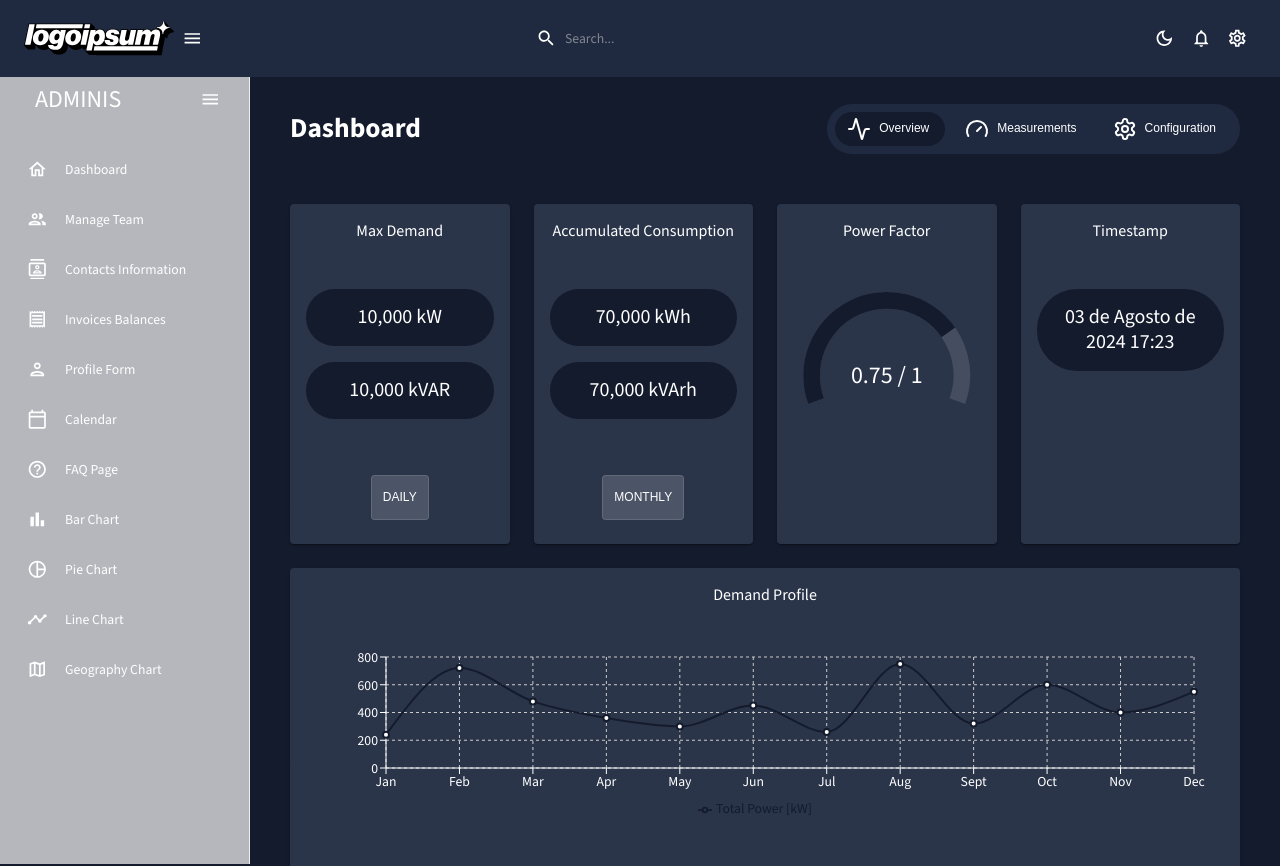
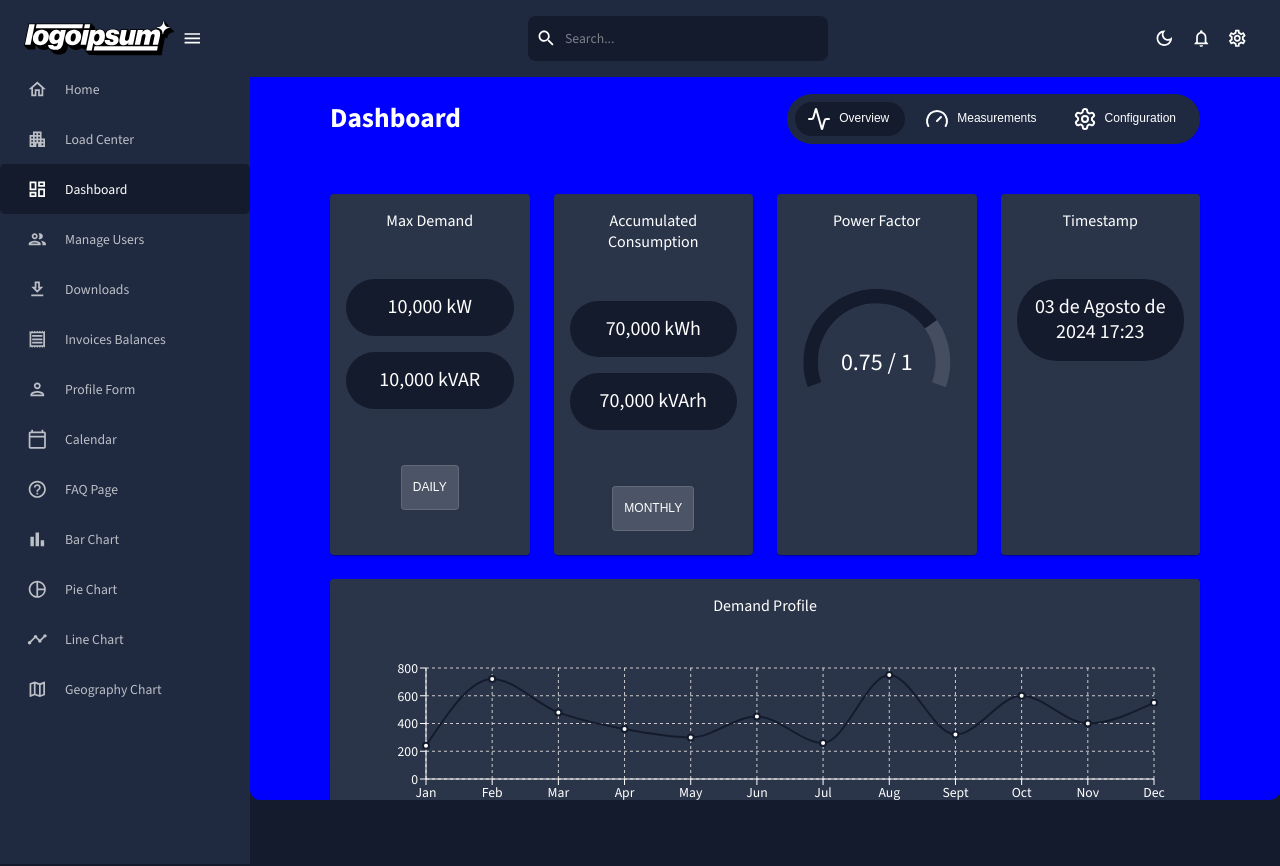
Before and after one commit to NexeliumMx/PowerTick-frontend, a React (Vite) app: page /dashboard in a window 1280 px wide. Shown: the top 866 px of the page. After the commit the page ends 800 px from the top, so only its background shows below. Built offline with nearby package versions, Linux system fonts and the light colour scheme.

Commit message:
finish implementation of react sidebar pro

```diff
--- a/src/App.jsx
+++ b/src/App.jsx
@@ -17,7 +17,7 @@ function App() {
       {/* Routes without Navbar and Sidebar */}
       <Route path="/" element={<Home />} />
       <Route path="*" element={<NotFound />} />
-      <Route path="/sidebar-menu-test" element={<SidebarMenuTest />} />
+
 
       {/* Routes with Navbar (and Sidebar in the future) */}
       <Route element={<MainLayout />}>
@@ -27,6 +27,9 @@ function App() {
         <Route path="/users" element={<Users />} />
         <Route path="/mui-components-test" element={<MUIComponentsTest />} />
       </Route>
+
+      {/* Test Routes */}
+      <Route path="/sidebar-menu-test" element={<SidebarMenuTest />} />
     </Routes>
   );
 }
--- a/src/components/ui/SidebarMenu.jsx
+++ b/src/components/ui/SidebarMenu.jsx
@@ -1,9 +1,12 @@
+import { useState, useEffect, useContext } from "react";
 import { Sidebar, Menu, MenuItem } from "react-pro-sidebar";
-import { useState } from "react";
-import { Box, IconButton, Typography, useTheme } from "@mui/material";
+import { Box, useTheme } from "@mui/material";
+import { Link, useLocation } from "react-router-dom"; // Import useLocation to track current path
 import HomeOutlinedIcon from "@mui/icons-material/HomeOutlined";
+import DashboardOutlinedIcon from "@mui/icons-material/DashboardOutlined";
 import PeopleOutlinedIcon from "@mui/icons-material/PeopleOutlined";
-import ContactsOutlinedIcon from "@mui/icons-material/ContactsOutlined";
+import ApartmentOutlinedIcon from "@mui/icons-material/ApartmentOutlined";
+import DownloadOutlinedIcon from "@mui/icons-material/DownloadOutlined";
 import ReceiptOutlinedIcon from "@mui/icons-material/ReceiptOutlined";
 import PersonOutlinedIcon from "@mui/icons-material/PersonOutlined";
 import CalendarTodayOutlinedIcon from "@mui/icons-material/CalendarTodayOutlined";
@@ -11,114 +14,212 @@ import HelpOutlineOutlinedIcon from "@mui/icons-material/HelpOutlineOutlined";
 import BarChartOutlinedIcon from "@mui/icons-material/BarChartOutlined";
 import PieChartOutlineOutlinedIcon from "@mui/icons-material/PieChartOutlineOutlined";
 import TimelineOutlinedIcon from "@mui/icons-material/TimelineOutlined";
-import MenuOutlinedIcon from "@mui/icons-material/MenuOutlined";
 import MapOutlinedIcon from "@mui/icons-material/MapOutlined";
+import { ColorModeContext, tokens } from "../../theme";
 
-const SidebarMenu = () => {
+const SidebarMenu = ({ collapsed }) => {
   const theme = useTheme();
-  const [collapsed, setCollapsed] = useState(false); // State to manage collapse
+  const colors = tokens(theme.palette.mode);
+  const location = useLocation(); // Hook to get current location (route)
+
   const [selected, setSelected] = useState("Dashboard");
 
-  const handleCollapseToggle = () => {
-    setCollapsed((prevCollapsed) => !prevCollapsed);
-  };
+  // Update the selected state based on the current URL path
+  useEffect(() => {
+    switch (location.pathname) {
+      case "/":
+        setSelected("Home");
+        break;
+      case "/load-center":
+        setSelected("Load Center");
+        break;
+      case "/dashboard":
+        setSelected("Dashboard");
+        break;
+      case "/users":
+        setSelected("Manage Users");
+        break;
+      case "/downloads":
+        setSelected("Downloads");
+        break;
+      case "/invoices":
+        setSelected("Invoices");
+        break;
+      case "/profile":
+        setSelected("Profile");
+        break;
+      case "/calendar":
+        setSelected("Calendar");
+        break;
+      case "/faq":
+        setSelected("FAQ");
+        break;
+      case "/bar":
+        setSelected("BarChart");
+        break;
+      case "/pie":
+        setSelected("PieChart");
+        break;
+      case "/line":
+        setSelected("LineChart");
+        break;
+      case "/geography":
+        setSelected("GeographyChart");
+        break;
+      default:
+        setSelected("");
+    }
+  }, [location]); // Trigger effect when location changes
+
+  // Dynamic styles based on active item
+  const getMenuItemStyles = (isSelected) => ({
+    backgroundColor: isSelected ? theme.palette.background.default : "inherit",
+    color: isSelected ? theme.palette.primary : theme.palette.text.secondary,
+    borderRadius: "5px",
+    "&:hover": {
+      backgroundColor: theme.palette.primary.dark,
+      color: theme.palette.primary.contrastText,
+    },
+  });
 
   return (
     <Box sx={{ display: "flex", height: "100vh" }}>
-      {/* Sidebar with collapse toggle */}
-      <Sidebar collapsed={collapsed}>
+      <Sidebar
+        collapsed={collapsed}
+        backgroundColor={theme.palette.background.paper}
+        rootStyles={{
+          border: "none",
+          padding: 0,
+          margin: 0,
+        }}
+      >
         <Menu>
-          {/* Toggle button for collapse/expand */}
+          {/* Home */}
           <MenuItem
-            onClick={handleCollapseToggle}
-            icon={collapsed ? <MenuOutlinedIcon /> : undefined}
-            style={{ margin: "10px 0 20px 0" }}
+            icon={<HomeOutlinedIcon />}
+            active={selected === "Home"}
+            component={<Link to="/" />}
+            rootStyles={getMenuItemStyles(selected === "Home")}
           >
-            {!collapsed && (
-              <Box display="flex" justifyContent="space-between" alignItems="center" ml="15px">
-                <Typography variant="h3">ADMINIS</Typography>
-                <IconButton onClick={handleCollapseToggle}>
-                  <MenuOutlinedIcon />
-                </IconButton>
-              </Box>
-            )}
+            Home
           </MenuItem>
 
-          {/* Menu Items */}
+          {/* Load Center */}
           <MenuItem
-            icon={<HomeOutlinedIcon />}
+            icon={<ApartmentOutlinedIcon />}
+            active={selected === "Load Center"}
+            component={<Link to="/load-center" />}
+            rootStyles={getMenuItemStyles(selected === "Load Center")}
+          >
+            Load Center
+          </MenuItem>
+
+          {/* Dashboard */}
+          <MenuItem
+            icon={<DashboardOutlinedIcon />}
             active={selected === "Dashboard"}
-            onClick={() => setSelected("Dashboard")}
+            component={<Link to="/dashboard" />}
+            rootStyles={getMenuItemStyles(selected === "Dashboard")}
           >
             Dashboard
           </MenuItem>
+
+          {/* Manage Users */}
           <MenuItem
             icon={<PeopleOutlinedIcon />}
-            active={selected === "Manage Team"}
-            onClick={() => setSelected("Manage Team")}
+            active={selected === "Manage Users"}
+            component={<Link to="/users" />}
+            rootStyles={getMenuItemStyles(selected === "Manage Users")}
           >
-            Manage Team
+            Manage Users
           </MenuItem>
+
+          {/* Downloads */}
           <MenuItem
-            icon={<ContactsOutlinedIcon />}
-            active={selected === "Contacts"}
-            onClick={() => setSelected("Contacts")}
+            icon={<DownloadOutlinedIcon />}
+            active={selected === "Downloads"}
+            component={<Link to="/downloads" />}
+            rootStyles={getMenuItemStyles(selected === "Downloads")}
           >
-            Contacts Information
+            Downloads
           </MenuItem>
+
+          {/* Invoices Balances */}
           <MenuItem
             icon={<ReceiptOutlinedIcon />}
             active={selected === "Invoices"}
-            onClick={() => setSelected("Invoices")}
+            component={<Link to="/invoices" />}
+            rootStyles={getMenuItemStyles(selected === "Invoices")}
           >
             Invoices Balances
           </MenuItem>
+
+          {/* Profile Form */}
           <MenuItem
             icon={<PersonOutlinedIcon />}
             active={selected === "Profile"}
-            onClick={() => setSelected("Profile")}
+            component={<Link to="/profile" />}
+            rootStyles={getMenuItemStyles(selected === "Profile")}
           >
             Profile Form
           </MenuItem>
+
+          {/* Calendar */}
           <MenuItem
             icon={<CalendarTodayOutlinedIcon />}
             active={selected === "Calendar"}
-            onClick={() => setSelected("Calendar")}
+            component={<Link to="/calendar" />}
+            rootStyles={getMenuItemStyles(selected === "Calendar")}
           >
             Calendar
           </MenuItem>
+
+          {/* FAQ Page */}
           <MenuItem
             icon={<HelpOutlineOutlinedIcon />}
             active={selected === "FAQ"}
-            onClick={() => setSelected("FAQ")}
+            component={<Link to="/faq" />}
+            rootStyles={getMenuItemStyles(selected === "FAQ")}
           >
             FAQ Page
           </MenuItem>
+
+          {/* Bar Chart */}
           <MenuItem
             icon={<BarChartOutlinedIcon />}
             active={selected === "BarChart"}
-            onClick={() => setSelected("BarChart")}
+            component={<Link to="/bar" />}
+            rootStyles={getMenuItemStyles(selected === "BarChart")}
           >
             Bar Chart
           </MenuItem>
+
+          {/* Pie Chart */}
           <MenuItem
             icon={<PieChartOutlineOutlinedIcon />}
             active={selected === "PieChart"}
-            onClick={() => setSelected("PieChart")}
+            component={<Link to="/pie" />}
+            rootStyles={getMenuItemStyles(selected === "PieChart")}
           >
             Pie Chart
           </MenuItem>
+
+          {/* Line Chart */}
           <MenuItem
             icon={<TimelineOutlinedIcon />}
             active={selected === "LineChart"}
-            onClick={() => setSelected("LineChart")}
+            component={<Link to="/line" />}
+            rootStyles={getMenuItemStyles(selected === "LineChart")}
           >
             Line Chart
           </MenuItem>
+
+          {/* Geography Chart */}
           <MenuItem
             icon={<MapOutlinedIcon />}
             active={selected === "GeographyChart"}
-            onClick={() => setSelected("GeographyChart")}
+            component={<Link to="/geography" />}
+            rootStyles={getMenuItemStyles(selected === "GeographyChart")}
           >
             Geography Chart
           </MenuItem>
--- a/src/components/ui/Topbar.jsx
+++ b/src/components/ui/Topbar.jsx
@@ -1,6 +1,9 @@
+// Theme imports
+import { useContext } from "react";
+import { ColorModeContext, tokens } from "../../theme";
+
+//Component Imports
 import { Box, IconButton, useTheme } from "@mui/material";
-import { useContext } from "react";
-import { ColorModeContext, tokens } from "../../theme"; // Assuming tokens is part of your theme setup
 import InputBase from "@mui/material/InputBase";
 import LightModeOutlinedIcon from "@mui/icons-material/LightModeOutlined";
 import DarkModeOutlinedIcon from "@mui/icons-material/DarkModeOutlined";
@@ -11,8 +14,8 @@ import SearchIcon from "@mui/icons-material/Search";
 
 const Topbar = ({ handleDrawerToggle }) => {
   const theme = useTheme();
-  const colors = tokens(theme.palette.mode); // Get the custom color tokens based on the current theme mode
-  const colorMode = useContext(ColorModeContext); // Access color mode toggle function
+  const colors = tokens(theme.palette.mode);
+  const colorMode = useContext(ColorModeContext);
 
   return (
     <Box
@@ -44,7 +47,7 @@ const Topbar = ({ handleDrawerToggle }) => {
         sx={{
           display: "flex",
           alignItems: "center",
-          backgroundColor: colors.primary[400], // Using custom color tokens
+          backgroundColor: theme.palette.background.default,
           borderRadius: "8px",
           padding: "0.5rem",
           width: "300px",
@@ -52,7 +55,7 @@ const Topbar = ({ handleDrawerToggle }) => {
       >
         <SearchIcon style={{ marginRight: "8px" }} />
         <InputBase
-          sx={{ flex: 1, color: colors.grey[100] }} // Use custom token for text color
+          sx={{ flex: 1, color: colors.grey[100] }}
           placeholder="Search..."
           inputProps={{ "aria-label": "search" }}
         />
@@ -60,7 +63,6 @@ const Topbar = ({ handleDrawerToggle }) => {
 
       {/* Right Section: Contrast Toggle, Notifications, and Settings */}
       <Box sx={{ display: "flex", alignItems: "center" }}>
-        {/* Dark/Light Mode Toggle */}
         <IconButton onClick={colorMode.toggleColorMode}>
           {theme.palette.mode === "dark" ? (
             <DarkModeOutlinedIcon />
@@ -69,7 +71,6 @@ const Topbar = ({ handleDrawerToggle }) => {
           )}
         </IconButton>
 
-        {/* Notifications and Settings */}
         <IconButton>
           <NotificationsOutlinedIcon />
         </IconButton>
--- a/src/layout/MainLayout.jsx
+++ b/src/layout/MainLayout.jsx
@@ -1,36 +1,50 @@
 import { useState } from "react";
-import { Box, Container, useTheme } from "@mui/material";
+import { Box } from "@mui/material";
 import { Outlet } from "react-router-dom";
 import Topbar from "../components/ui/Topbar";
 import SidebarMenu from "../components/ui/SidebarMenu";
 import BreakpointChecker from "../components/BreakpointChecker";
 
 const MainLayout = () => {
-  const theme = useTheme();
-  const [isCollapsed, setIsCollapsed] = useState(false); // Track whether the sidebar is collapsed
+  const [collapsed, setCollapsed] = useState(false);
 
   const handleDrawerToggle = () => {
-    setIsCollapsed(!isCollapsed); // Toggle the collapsed state
+    setCollapsed((prevCollapsed) => !prevCollapsed);
   };
 
   return (
-    <Box sx={{ display: "flex", flexDirection: "column", height: "100vh" }}>
-      {/* Topbar */}
-      <Box sx={{ width: "100%", position: "fixed", top: 0, zIndex: 1000 }}>
+    <Box display="flex" flexDirection="column" height="100vh" overflow="auto">
+      <Box sx={{ position: "fixed", top: 0, left: 0, right: 0, zIndex: 2 }}>
         <Topbar handleDrawerToggle={handleDrawerToggle} />
       </Box>
 
-      {/* Sidebar and Content */}
-      <Box sx={{ display: "flex", flexGrow: 1, marginTop: "64px" }}> {/* Adjust margin to account for Topbar height */}
-        {/* Sidebar */}
-        <Box sx={{ width: isCollapsed ? "80px" : "250px", transition: "width 0.3s ease-in-out" }}>
-          <SidebarMenu isCollapsed={isCollapsed} />
+      <Box display="flex" flexGrow={1} height="100%" marginTop="64px">
+        <Box sx={{ position: "fixed", top: "64px", left: 0, height: "calc(100vh - 64px)", zIndex: 1 }}>
+          <SidebarMenu collapsed={collapsed} />
         </Box>
 
-        {/* Main content area */}
-        <Box sx={{ flexGrow: 1, padding: "20px" }}>
-          <Outlet />
-          <BreakpointChecker />
+        <Box
+          sx={{
+            flexGrow: 1,
+            backgroundColor: "blue",
+            height: "calc(100vh - 64px)",
+            marginLeft: collapsed ? "80px" : "250px",
+            padding: "10px",
+            zIndex: 0,
+            borderRadius: "10px",
+            overflow: "hidden",
+          }}
+        >
+          <Box
+            sx={{
+              paddingLeft: "50px",
+              paddingRight: "50px",
+              maxWidth: "1400px",
+              margin: "0 auto",
+            }}
+          >
+            <Outlet/>
+          </Box>
         </Box>
       </Box>
     </Box>
--- a/src/pages/test/SidebarMenuTest.jsx
+++ b/src/pages/test/SidebarMenuTest.jsx
@@ -1,25 +1,49 @@
+import { useState } from "react";
+import { Box } from "@mui/material";
 import SidebarMenu from "../../components/ui/SidebarMenu";
 import Topbar from "../../components/ui/Topbar";
-import { Box } from '@mui/material';
+import MUIComponentsTest from "./MUIComponentsTest";
 
 const SidebarMenuTest = () => {
+  const [collapsed, setCollapsed] = useState(false);
+
+  const handleDrawerToggle = () => {
+    setCollapsed((prevCollapsed) => !prevCollapsed);
+  };
+
   return (
-    <Box display="flex" flexDirection="column" height="100vh">
-      <Box>
-        <Topbar />
+    <Box display="flex" flexDirection="column" height="100vh" overflow="auto">
+      <Box sx={{ position: "fixed", top: 0, left: 0, right: 0, zIndex: 2 }}>
+        <Topbar handleDrawerToggle={handleDrawerToggle} />
       </Box>
 
-      <Box display="flex" flexGrow={1} height="100%">
-        <SidebarMenu />
+      <Box display="flex" flexGrow={1} height="100%" marginTop="64px">
+        <Box sx={{ position: "fixed", top: "64px", left: 0, height: "calc(100vh - 64px)", zIndex: 1 }}>
+          <SidebarMenu collapsed={collapsed} />
+        </Box>
+
         <Box
           sx={{
             flexGrow: 1,
-            backgroundColor: 'red',
-            width: '100%',
-            height: '100%'
+            backgroundColor: "blue",
+            height: "calc(100vh - 64px)",
+            marginLeft: collapsed ? "80px" : "250px",
+            padding: "10px",
+            zIndex: 0,
+            borderRadius: "10px",
+            overflow: "hidden",
           }}
         >
-          {/* Content for the red box */}
+          <Box
+            sx={{
+              paddingLeft: "50px",
+              paddingRight: "50px",
+              maxWidth: "1400px",
+              margin: "0 auto",
+            }}
+          >
+            <MUIComponentsTest />
+          </Box>
         </Box>
       </Box>
     </Box>
--- a/src/theme.js
+++ b/src/theme.js
@@ -160,7 +160,7 @@ export const themeSettings = (mode) => {
               light: colors.grey[100],
             },
             background: {
-              default: "#fcfcfc",
+              default: "#eef2f6",
               paper: '#ffffff',
             },
           }),
```
